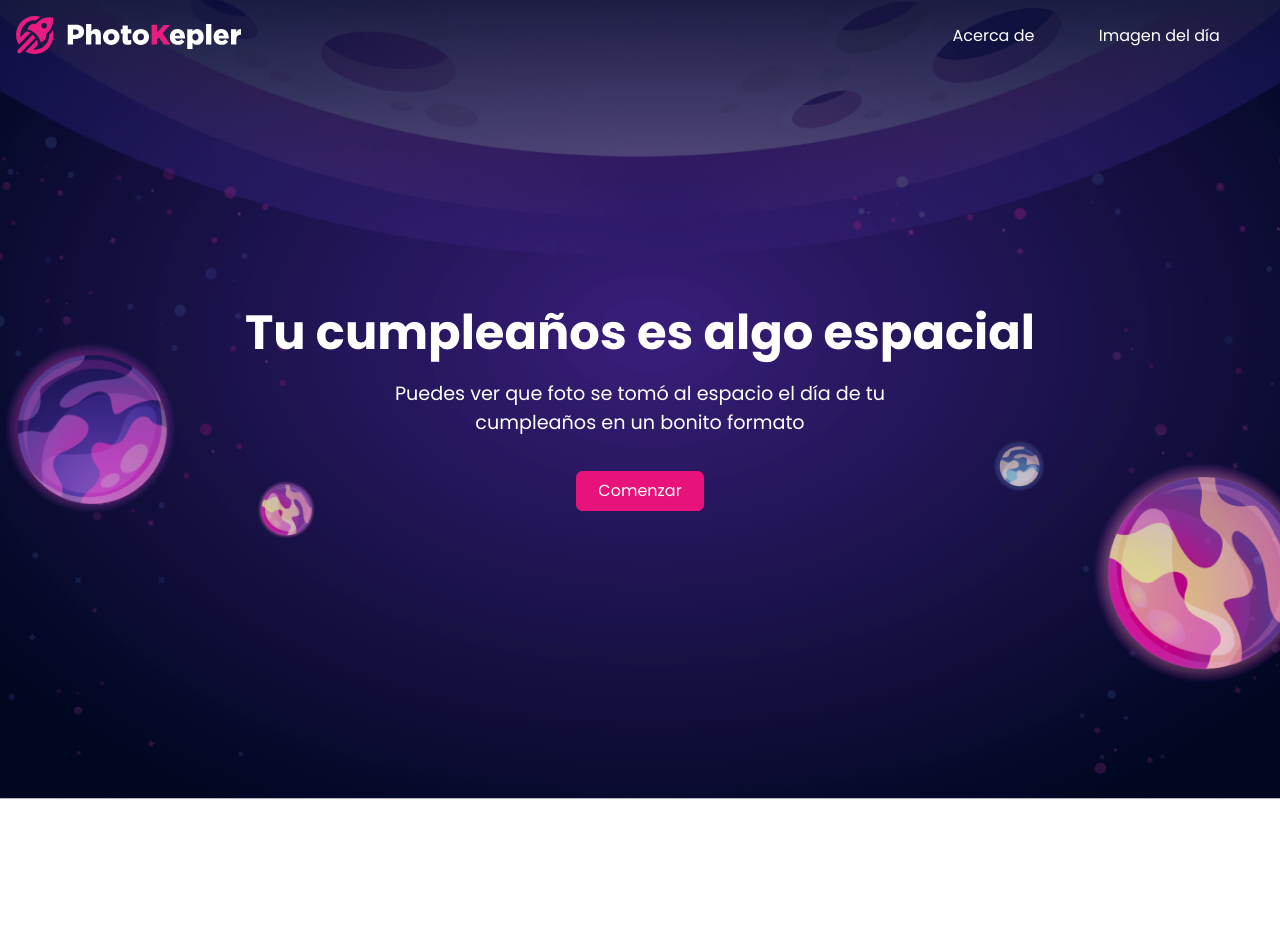
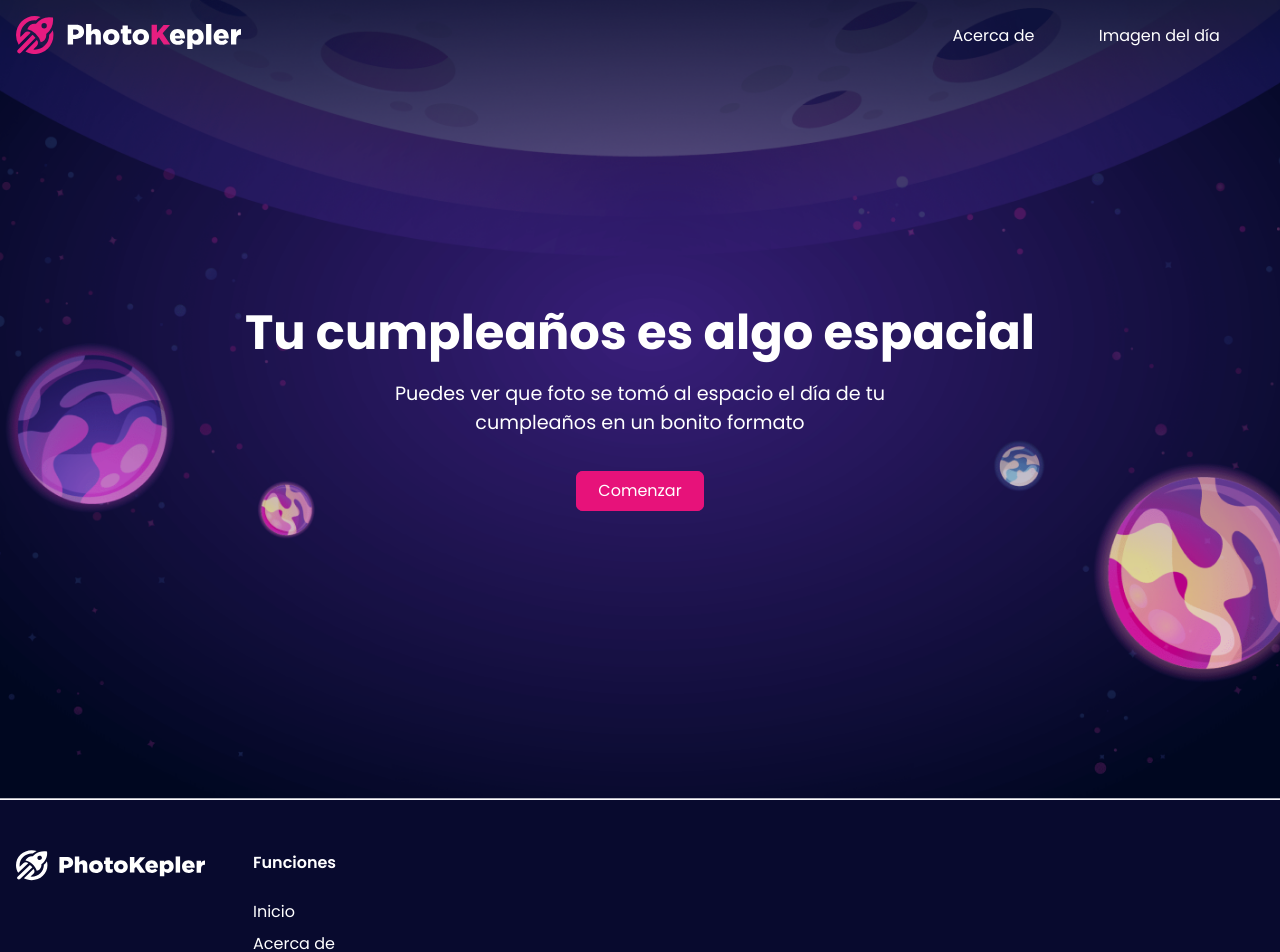
Before and after one commit to rafeldev/photokepler, a React (Create React App) app: page / in a window 1280 px wide. Shown: the top 952 px of the page. Before the commit the page ends 800 px from the top, so only its background shows below. Built offline with nearby package versions, Linux system fonts and the light colour scheme; no server answers.

Commit message:
Se añadio imagen footer y componente footerm todo listo

```diff
--- a/src/App.js
+++ b/src/App.js
@@ -1,4 +1,5 @@
 import "./App.css";
+import { Footer } from "./components/Footer/Footer";
 
 import Navbar from "./components/Navbar/Navbar";
 import { Home } from "./containers/Home";
@@ -7,8 +8,8 @@ function App() {
   return (
     <>
       <Navbar />
-
       <Home />
+      <Footer />
     </>
   );
 }
--- /dev/null
+++ b/src/components/Footer/Footer.jsx
@@ -0,0 +1,86 @@
+/* eslint-disable react/jsx-no-target-blank */
+import React from "react";
+import styled from "styled-components";
+import footerLogo from "../../assets/image/logoFooter.svg";
+
+const FooterStyles = styled.footer`
+  width: 100%;
+  background-color: var(--secun-color); /* border-top: 1px solid #979797; */
+  .footer__container {
+    padding-top: 50px;
+
+    padding-bottom: 40px;
+    display: flex;
+    gap: 3rem;
+  }
+  .footer__nav,
+  .footer__contact {
+    display: flex;
+    flex-direction: column;
+    gap: 1.3rem;
+
+    ul {
+      line-height: 2rem;
+      a {
+        color: var(--font-color);
+      }
+      a:hover {
+        color: var(--font-color-2);
+        transition: 0.2s ease-out;
+      }
+    }
+  }
+  .footer__nav-title {
+    color: var(--font-color-2);
+    font-weight: var(--medium-font);
+  }
+
+  .footer__contact a {
+    color: var(--font-color);
+    display: flex;
+    align-items: center;
+    gap: 0.3rem;
+    svg {
+      font-size: 1.2rem;
+    }
+    :hover {
+      color: var(--font-color-2);
+      transition: 0.2s ease-out;
+    }
+  }
+  @media screen and (max-width: 960px) {
+    .footer__container {
+      justify-content: center;
+    }
+  }
+  @media screen and (max-width: 700px) {
+    .footer__container {
+      flex-direction: column;
+      align-items: center;
+      text-align: center;
+    }
+  }
+`;
+
+export function Footer() {
+  return (
+    <FooterStyles>
+      <div className="footer__container bd-container">
+        <div className="footer__logo">
+          <img src={footerLogo} alt="Logo fuente de poder " />
+        </div>
+        <div className="footer__nav">
+          <p className="footer__nav-title">Funciones</p>
+          <ul>
+            <li>
+              <a href="#"> Inicio</a>
+            </li>
+            <li>
+              <a href="#">Acerca de</a>
+            </li>
+          </ul>
+        </div>
+      </div>
+    </FooterStyles>
+  );
+}
```
Also changed, not shown: src/assets/image/logoFooter.svg (added).
